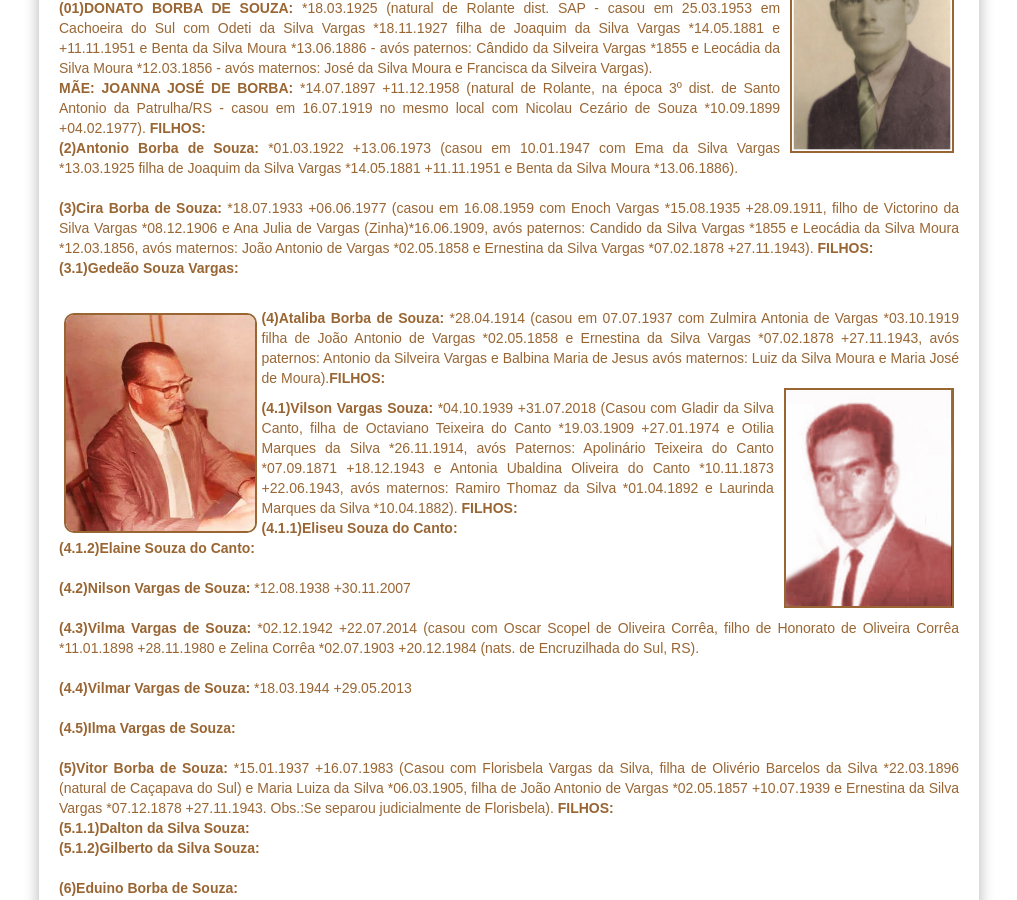
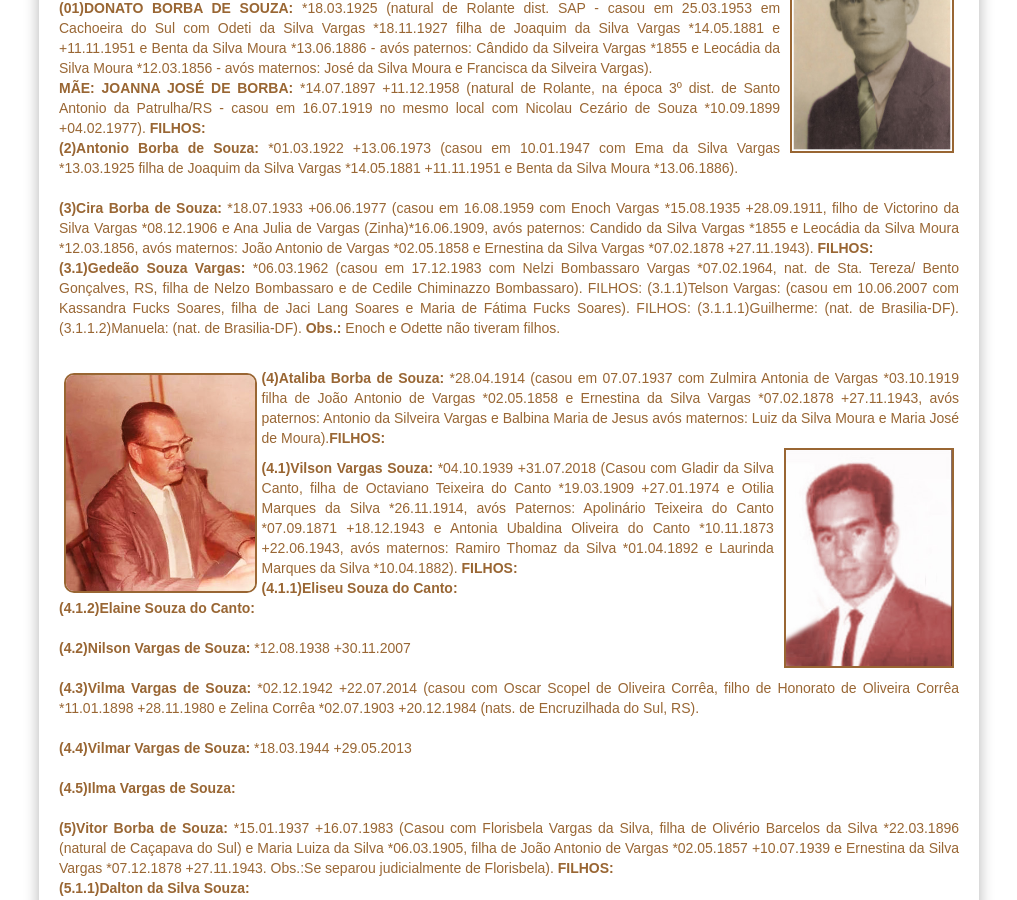
Before and after one commit to claudiovargas1955/claudiovargas1955.github.io, a Jekyll site: the page built from _pages/arvore-genealogica-da-familia-borba.html, in a window 1280 px wide and 900 px high, scrolled down 469 px. Shown: the whole window, without its empty margins (131-1148 px from the left). Built offline with Jekyll 4.4.1, drawn with Linux system fonts in a browser that asks for light colours; some web fonts are replaced.

Commit message:
Update arvore-genealogica-da-familia-borba.html

```diff
--- a/_pages/arvore-genealogica-da-familia-borba.html
+++ b/_pages/arvore-genealogica-da-familia-borba.html
@@ -69,7 +69,13 @@ Silva Vargas *14.05.1881 +11.11.1951 e Benta da Silva Moura *13.06.1886). <br><b
 da Silva Vargas *08.12.1906 e Ana Julia de Vargas (Zinha)*16.06.1909, avós paternos: Candido da Silva Vargas *1855 e Leocádia da Silva
 Moura *12.03.1856, avós maternos: João Antonio de Vargas *02.05.1858 e Ernestina da Silva Vargas *07.02.1878 +27.11.1943). <b>FILHOS:
 </b><br>
-<b>(3.1)Gedeão Souza Vargas: </b><br><br>
+<b>(3.1)Gedeão Souza Vargas: </b>*06.03.1962 (casou em 17.12.1983 com Nelzi Bombassaro Vargas *07.02.1964, nat. de Sta. Tereza/ Bento
+Gonçalves, RS, filha de Nelzo Bombassaro e de Cedile Chiminazzo Bombassaro). FILHOS:
+(3.1.1)Telson Vargas: (casou em 10.06.2007 com Kassandra Fucks Soares, filha de Jaci Lang Soares e Maria de Fátima Fucks Soares). FILHOS:
+(3.1.1.1)Guilherme: (nat. de Brasilia-DF).
+(3.1.1.2)Manuela: (nat. de Brasilia-DF).
+<b>Obs.:</b> Enoch e Odette não tiveram filhos.<br><br>
+
 <p><img class="esq1" style="float:left"; src="/images/FOTO ATALIBA.jpg" height="220px" title="Ataliba Borba de Souza";/>
 <b>(4)Ataliba Borba de Souza:</b> *28.04.1914 (casou em 07.07.1937 com Zulmira Antonia de Vargas *03.10.1919 filha de João Antonio de
 Vargas *02.05.1858 e Ernestina da Silva Vargas *07.02.1878 +27.11.1943, avós paternos: Antonio da Silveira Vargas e Balbina Maria de
```
